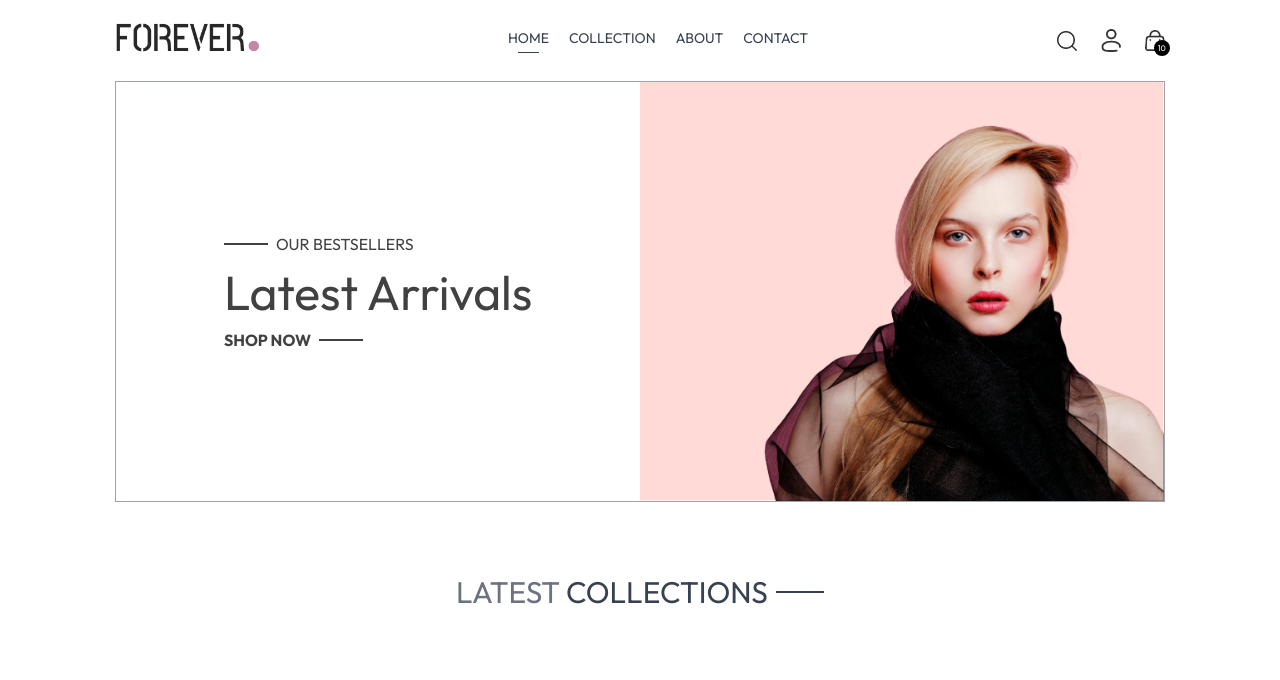
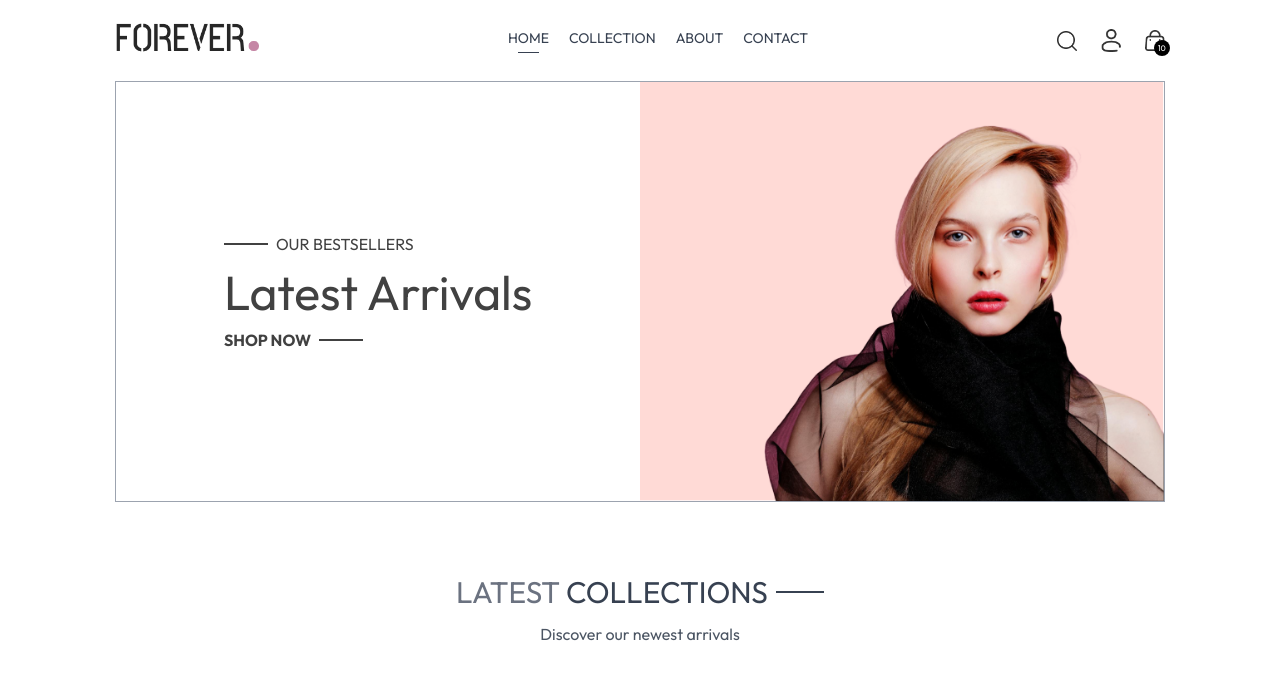
Before and after one commit to CalebM7/ECommerce-Frontend, a React (Vite) app: page / in a window 1280 px wide. Shown: the top 680 px of the page. Built offline with nearby package versions, Linux system fonts and the light colour scheme.

Commit message:
Added state and useEffect hook to display first 10 products using slice in product array

```diff
--- a/src/components/LatestCollection.jsx
+++ b/src/components/LatestCollection.jsx
@@ -1,15 +1,25 @@
-import React, { useContext } from 'react';
+import React, { useContext, useEffect, useState } from 'react';
 import { ShopContext } from '../context/ShopContext';
 import Title from './Title';
 
 const LatestCollection = () => {
   const { products } = useContext(ShopContext);
+  const [latestProducts, setLatestProducts] = useState([]);
+
+  useEffect(() => {
+    setLatestProducts(products.slice(0, 10));
+  }, [])
 
   return (
     <div className="my-10">
       <div className="text-center py-8 text-3xl">
         <Title text1={'LATEST'} text2={'COLLECTIONS'} />
+        <p className="w-3/4 m-auto text-xs sm:text-sm md:text-base text-gray-600">
+          Discover our newest arrivals
+        </p>
       </div>
+
+
     </div>
   );
 };
```
